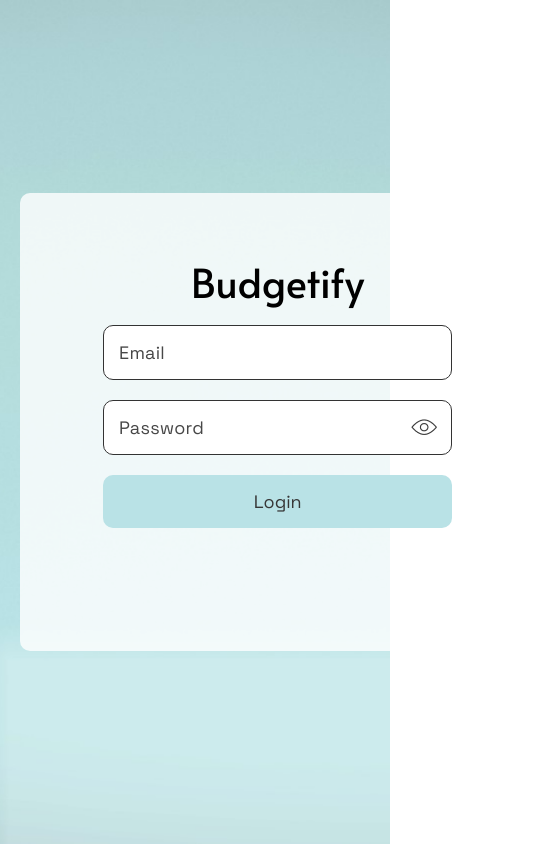
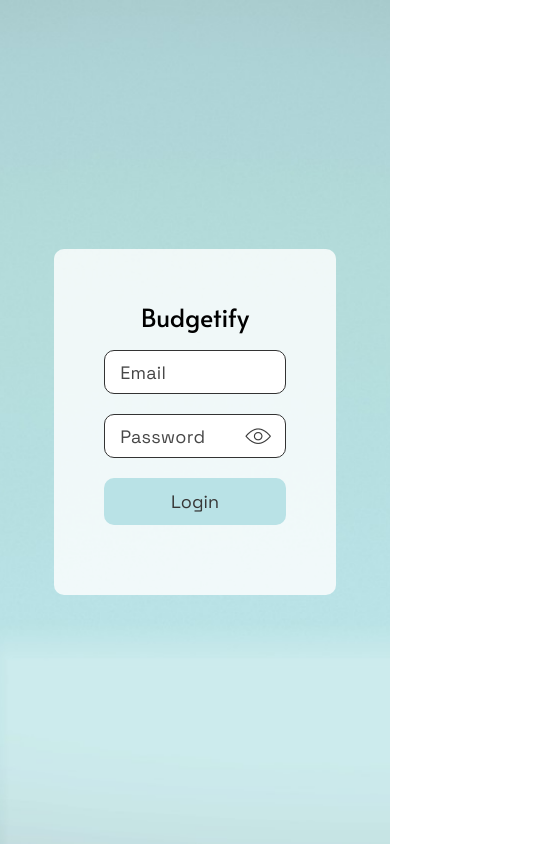
Before and after one commit to Baxromxoja16/piggybank, an Angular app: page /auth in a window 390 px wide. Shown: the whole page, 535 px wide, since content can reach past the window. Built offline with nearby package versions, Linux system fonts and the light colour scheme.

Commit message:
feat: added auth media

```diff
--- a/src/app/auth/login/login.component.scss
+++ b/src/app/auth/login/login.component.scss
@@ -54,3 +54,29 @@ form {
     }
   }
 }
+
+@media (max-width: 600px) {
+  form {
+    width: 90%;
+    height: 85%;
+    padding: 50px;
+    margin: auto;
+  }
+
+  .login {
+    h1 {
+      font-size: 25px;
+    }
+  }
+
+  .form-field {
+    .input {
+      padding: 13px 15px;
+      font-size: 14px;
+    }
+
+    .btn {
+      padding: 12px 0;
+    }
+  }
+}
--- a/src/app/pages/main/main.component.scss
+++ b/src/app/pages/main/main.component.scss
@@ -36,3 +36,19 @@
     width: 100%;
   }
 }
+
+@media (max-width: 400px) {
+  .row {
+    margin-bottom: 20px;
+    gap: 10px;
+  }
+
+  .logo {
+    min-width: 100px;
+    font-size: 16px;
+  }
+
+  .container {
+    padding: 0;
+  }
+}
--- a/src/app/shared/components/navbar/navbar.component.scss
+++ b/src/app/shared/components/navbar/navbar.component.scss
@@ -87,3 +87,16 @@
     min-width: 130px;
   }
 }
+@media (max-width: 640px) {
+  .menu {
+    .menu-item{
+      .item-link {
+        font-size: 16px;
+
+        &::after {
+          display: none;
+        }
+      }
+    }
+  }
+}
```
